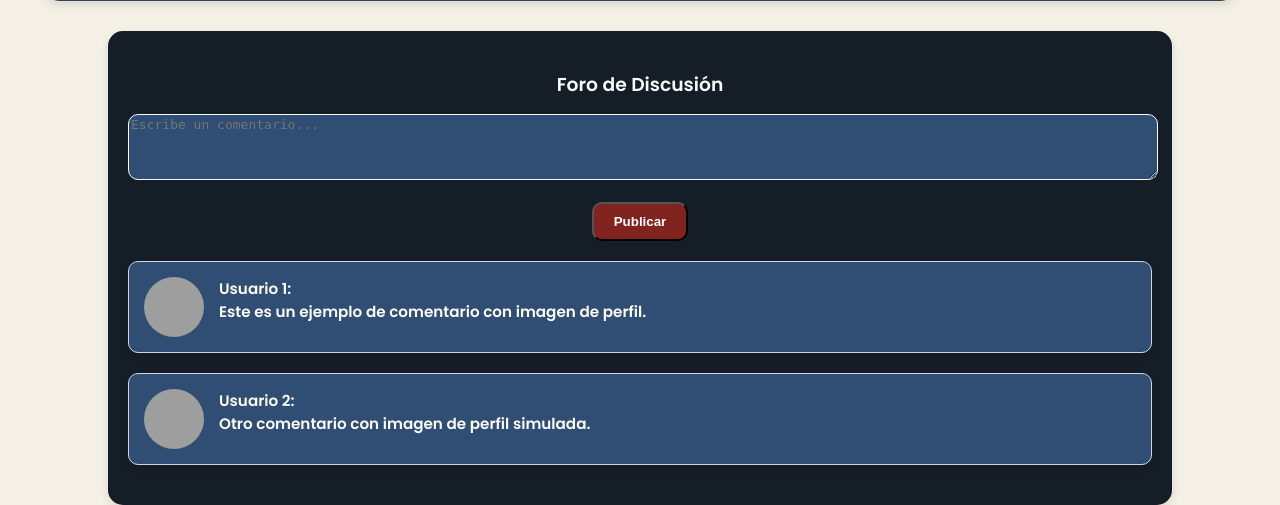
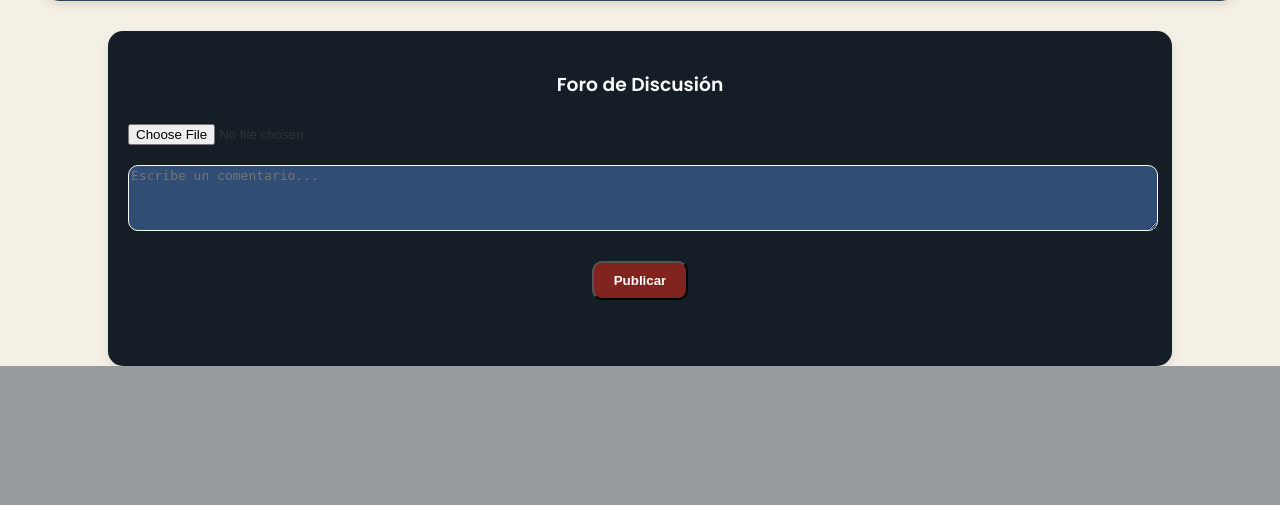
Before and after one commit to Alee234324444444444444444444/dev-challengue, a Django app: page / in a window 1280 px wide. Shown: the part 1606-2111 px from the top of the page. After the commit the page ends 1972 px from the top, so only its background shows below. Run offline with Django 4.2, Linux system fonts and the light colour scheme; some libraries are stand-ins or nearby versions; grey boxes are pictures that could not be loaded.

Commit message:
COMENTARIOS FUNCIONALES

```diff
--- a/dev_challenge/ecoavatar/templates/index.html
+++ b/dev_challenge/ecoavatar/templates/index.html
@@ -11,6 +11,27 @@
     />
     <link rel="stylesheet" href="{% static 'ecoavatar/css/styles.css' %}" />
   </head>
+  <style>
+
+.foro {
+  display: flex;
+  flex-direction: column;
+  gap: 10px; /* Espacio entre los elementos */
+}
+
+.foto-perfil {
+  margin-bottom: 10px; /* Espacio debajo del input de archivo */
+}
+
+.foro-textarea {
+  margin-bottom: 10px; /* Espacio debajo del textarea */
+}
+
+.btn-publicar {
+  margin-top: 10px; /* Espacio encima del botón de publicar */
+}
+
+  </style>
   <body>
     <!-- Barra de navegación -->
     <nav class="navbar">
@@ -106,6 +127,7 @@
     <section id="publicaciones" class="publicaciones">
       <div class="foro">
         <h3>Foro de Discusión</h3>
+        <input type="file" id="foto-perfil" accept="image/*" class="foto-perfil">
         <textarea
           class="foro-textarea"
           placeholder="Escribe un comentario..."
@@ -114,36 +136,87 @@
         <button class="btn-publicar">Publicar</button>
 
         <ul class="comentarios">
-          <li class="comentario-item">
-            <div class="comentario-box">
-              <img
-                src="https://img.freepik.com/vector-premium/imagen-perfil-avatar-hombre-aislada-fondo-imagen-profil-avatar-hombre_1293239-4867.jpg?w=740"
-                alt="Foto de perfil"
-                class="comentario-img"
-              />
-              <div class="comentario-content">
-                <p class="comentario-username">Usuario 1:</p>
-                <p>Este es un ejemplo de comentario con imagen de perfil.</p>
-              </div>
-            </div>
-          </li>
-          <li class="comentario-item">
-            <div class="comentario-box">
-              <img
-                src="https://cdn.icon-icons.com/icons2/2859/PNG/512/avatar_face_girl_female_woman_profile_smiley_happy_people_icon_181665.png"
-                alt="Foto de perfil"
-                class="comentario-img"
-              />
-              <div class="comentario-content">
-                <p class="comentario-username">Usuario 2:</p>
-                <p>Otro comentario con imagen de perfil simulada.</p>
-              </div>
-            </div>
-          </li>
+          <!-- Comentarios se agregarán aquí -->
         </ul>
       </div>
     </section>
+
+
     <script src="{% static 'ecoavatar/js/script.js' %}"></script>
     <script src="https://cdn.jsdelivr.net/npm/sweetalert2@11"></script>
+
   </body>
+
+  <script>
+document.addEventListener("DOMContentLoaded", () => {
+  const fotoInput = document.getElementById("foto-perfil");
+  const textarea = document.querySelector(".foro-textarea");
+  const publicarButton = document.querySelector(".btn-publicar");
+  const comentariosList = document.querySelector(".comentarios");
+
+  publicarButton.addEventListener("click", () => {
+    const comentarioTexto = textarea.value.trim();
+
+    if (comentarioTexto === "") {
+      Swal.fire({
+        icon: "error",
+        title: "Comentario vacío",
+        text: "Por favor, escribe algo antes de publicar.",
+      });
+      return;
+    }
+
+    let fotoURL = "https://via.placeholder.com/50"; // Imagen predeterminada
+    if (fotoInput.files && fotoInput.files[0]) {
+      const file = fotoInput.files[0];
+      fotoURL = URL.createObjectURL(file); // Crear una URL temporal para la imagen
+    }
+
+    // Crear el elemento de comentario
+    const comentarioItem = document.createElement("li");
+    comentarioItem.className = "comentario-item";
+
+    const comentarioBox = document.createElement("div");
+    comentarioBox.className = "comentario-box";
+
+    const comentarioImg = document.createElement("img");
+    comentarioImg.className = "comentario-img";
+    comentarioImg.src = fotoURL;
+    comentarioImg.alt = "Foto de perfil";
+
+    const comentarioContent = document.createElement("div");
+    comentarioContent.className = "comentario-content";
+
+    const comentarioUsername = document.createElement("p");
+    comentarioUsername.className = "comentario-username";
+    comentarioUsername.textContent = "Usuario Anónimo:";
+
+    const comentarioTextoElemento = document.createElement("p");
+    comentarioTextoElemento.textContent = comentarioTexto;
+
+    // Ensamblar el comentario
+    comentarioContent.appendChild(comentarioUsername);
+    comentarioContent.appendChild(comentarioTextoElemento);
+    comentarioBox.appendChild(comentarioImg);
+    comentarioBox.appendChild(comentarioContent);
+    comentarioItem.appendChild(comentarioBox);
+
+    // Agregar el comentario a la lista
+    comentariosList.appendChild(comentarioItem);
+
+    // Limpiar el textarea y el input de foto
+    textarea.value = "";
+    fotoInput.value = "";
+
+    // Notificación de éxito
+    Swal.fire({
+      icon: "success",
+      title: "Publicado",
+      text: "Tu comentario se ha publicado exitosamente.",
+    });
+  });
+});
+
+
+  </script>
 </html>
```
